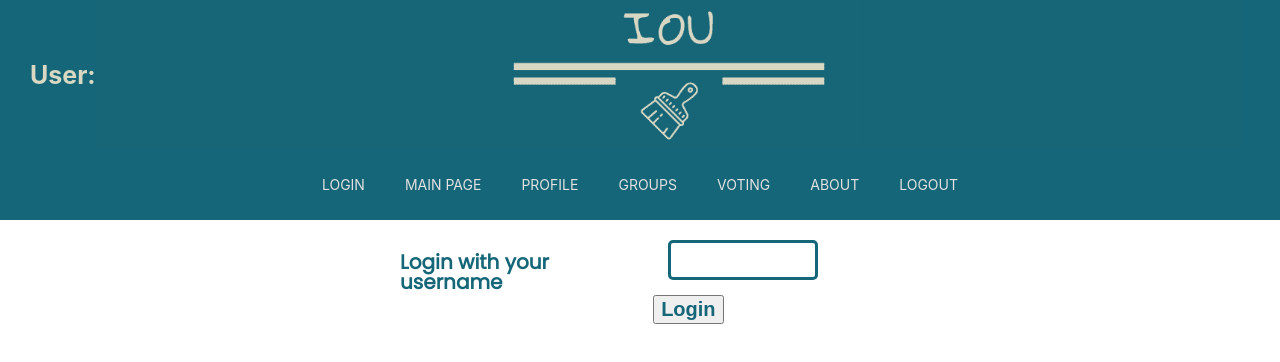
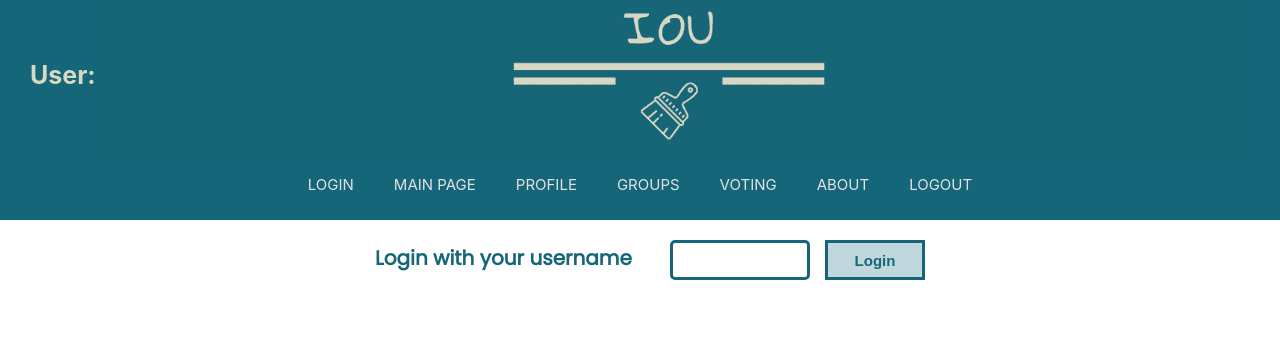
Before and after one commit to Reekaa/wk9_iou-app, a React (Create React App) app in the folder iou_app_frontend/: page / in a window 1280 px wide. Shown: the top 362 px of the page. Built offline with nearby package versions, Linux system fonts and the light colour scheme; no server answers.

Commit message:
login ux updated

```diff
--- a/iou_app_frontend/src/components/MainPage/Login.css
+++ b/iou_app_frontend/src/components/MainPage/Login.css
@@ -1,5 +1,5 @@
 .login{
-  width: 500px;
+  width: 550px;
   display: flex;
   justify-content: space-between;
   align-items: center;
@@ -10,7 +10,7 @@
 }
 
 #entry{
-  width: 150px;
+  width: 140px;
   height: 40px;
   font-size: 15px;
   font-weight: 700;
@@ -23,12 +23,12 @@
 lable{
   display: inline-block;
   max-width: 100%;
-  margin-bottom: 5px;
+  margin-bottom: 10px;
   font-weight: 700;
 }
 
-.button{
-  min-width: 130px;
+#submit{
+  width: 100px;
   height: 40px;
   font-size: 15px;
   font-weight: 700;
@@ -36,13 +36,3 @@ lable{
   border: 3px solid #156678;
   color: #156678;
 }
-
-.groups{
-  font-size: 20px;
-  font-weight: 700;
-  width: 335px;
-  display: flex;
-  justify-content: space-between;
-  align-items: center;
-  margin: 5px 0 5px 20px;
-}
--- a/iou_app_frontend/src/components/MainPage/Login.js
+++ b/iou_app_frontend/src/components/MainPage/Login.js
@@ -43,7 +43,7 @@ class Login extends Component {
             value={this.state.userNameInput}
             onChange={(evt) => {this.handleInputChange(evt)}}
           />
-          <input type="submit" value="Login" />
+          <input id="submit" type="submit" value="Login" />
         </form>
       </div>
     )
--- a/iou_app_frontend/src/components/MainPage/Navbar.css
+++ b/iou_app_frontend/src/components/MainPage/Navbar.css
@@ -4,7 +4,8 @@
   background-color: #156678;
   display: flex;
   justify-content: space-around;
-  width: 100%
+  width: 100%;
+  font-size: 15px;
 }
 
 .nav ul{
```
